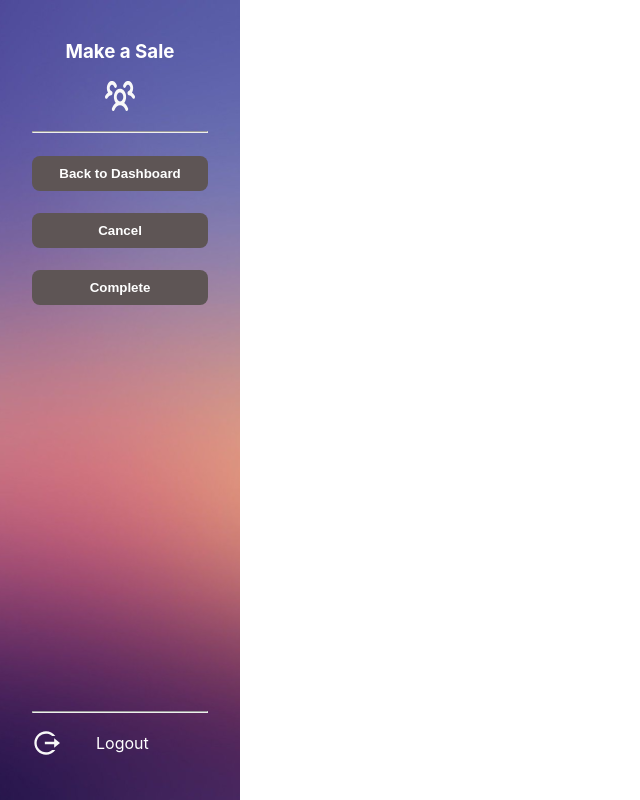
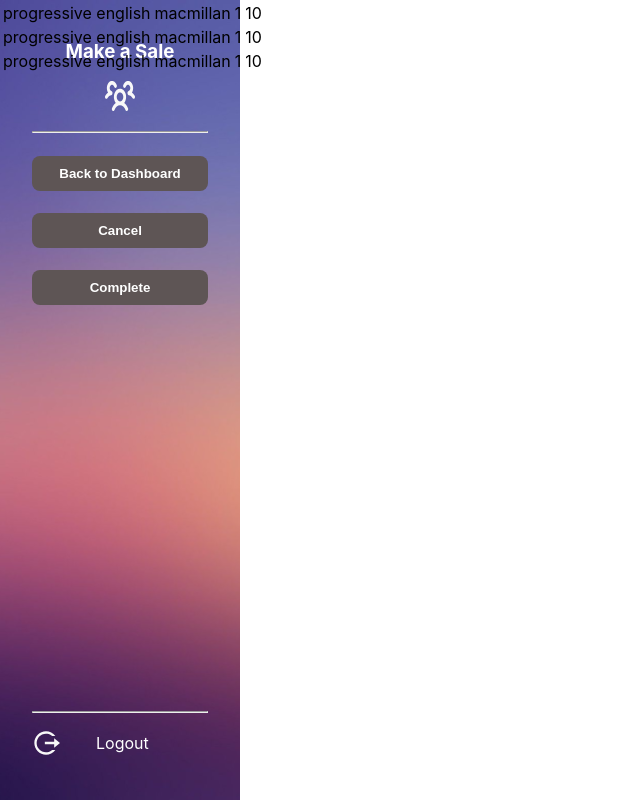
Before and after one commit to munteanurazvanandrei/Bookshop-Management-App, a React (Create React App) app in the folder client/: page /employee/make_sale in a window 1280 px wide. Shown: the whole page, without its empty margins (0-640 px from the left). Built offline with nearby package versions, Linux system fonts and the light colour scheme.

Commit message:
BMA-25 adds table

```diff
--- a/client/src/Components/Employee/MakeASale/MakeASale.js
+++ b/client/src/Components/Employee/MakeASale/MakeASale.js
@@ -1,13 +1,45 @@
 import { NavLink, useNavigate } from 'react-router-dom'
 import '../../dist/sale.css'
+import { useState } from 'react'
+
+const items = [{ name: "progressive english", publisher: "macmillan", qty: 1, price: 10.00 }, { name: "progressive english", publisher: "macmillan", qty: 1, price: 10.00 }, { name: "progressive english", publisher: "macmillan", qty: 1, price: 10.00 }]
+
+const Row = (props) => {
+    const { name, publisher, qty, price } = props
+    return (
+        <tr>
+            <td>{name}</td>
+            <td>{publisher}</td>
+            <td>{qty}</td>
+            <td>{price}</td>
+        </tr>
+    )
+}
+
+const Table = (props) => {
+    const { data } = props
+    console.log(data)
+    return (
+        <table>
+            <tbody>
+                {data.map((row, index) =>
+                    <Row key={`key-${index}`} name={row.name} publisher={row.publisher} qty={row.qty} price={row.price} />
+                )}
+            </tbody>
+        </table>
+    )
+}
 
 export default function MakeASale({ employeeName }) {
     // point of sale navigation pane
-
+    console.log("constructor()")
     // Redirects user to set-page e.g. home, login
     const nav = useNavigate()
+
+    // Sample data
+    const [rows, setRows] = useState(items)
     return (
-        <div className='point-of-sale'>
+        <div className="point-of-sale">
             <div className="pos-sidebar">
                 <h3>Make a Sale</h3>
                 <img src='/svgs/employees.svg' alt='employee' />
@@ -37,6 +69,9 @@ export default function MakeASale({ employeeName }) {
                     </div>
                 </div>
             </div>
+            <div className='product-table'>
+                <Table data={rows} />
+            </div>
         </div>
     )
 }
```
